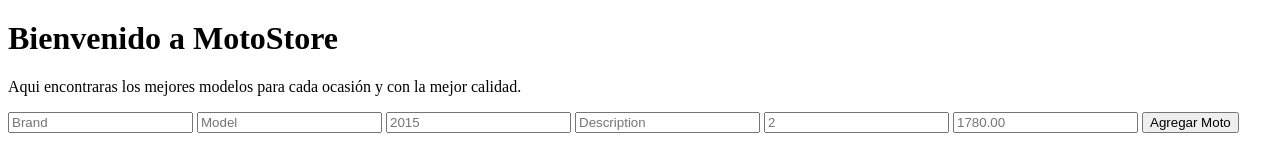
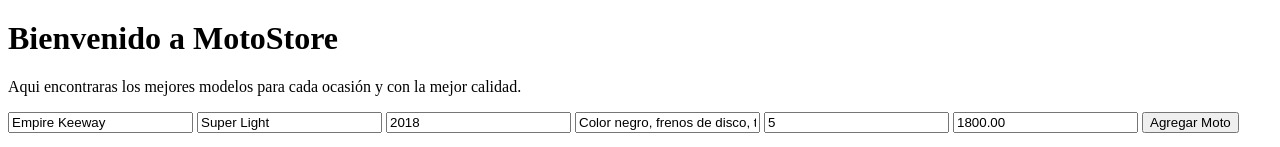
Before and after one commit to vargasc475/MotoStore, a plain HTML site: page index.html in a window 1280 px wide. Shown: the part 147-294 px from the top of the page. Drawn offline with Linux system fonts and the light colour scheme.

Commit message:
Valores predeterminados agregados al form para asi probar el local storage

```diff
--- a/index.html
+++ b/index.html
@@ -21,22 +21,22 @@
 
     <form id="moto-form">
         <label>
-            <input type="text" name="brand" id="moto-brand" placeholder="Brand" >
+            <input type="text" name="brand" id="moto-brand" placeholder="Brand" value="Empire Keeway" >
         </label>
         <label>
-            <input type="text" name="model" id="moto-model" placeholder="Model" >
+            <input type="text" name="model" id="moto-model" placeholder="Model" value="Super Light" >
         </label>
         <label>
-            <input type="number" name="year" id="year" placeholder="2015" >
+            <input type="number" name="year" id="year" placeholder="2015"  value="2018">
         </label>
         <label>
-            <input type="textarea" name="description" id="moto-description" placeholder="Description" >
+            <input type="textarea" name="description" id="moto-description" placeholder="Description" value="Color negro, frenos de disco, tanque 12L, tacometro analogico, etc.">
         </label>
         <label>
-            <input type="number" name="amount" id="amount" placeholder="2" >
+            <input type="number" name="amount" id="amount" placeholder="2" value="5">
         </label>
         <label>
-            <input type="number" name="price" id="price" placeholder="1780.00" >
+            <input type="number" name="price" id="price" placeholder="1780.00" value="1800.00">
         </label>
         <button id="submit-button">Agregar Moto</button>
     </form>
```
